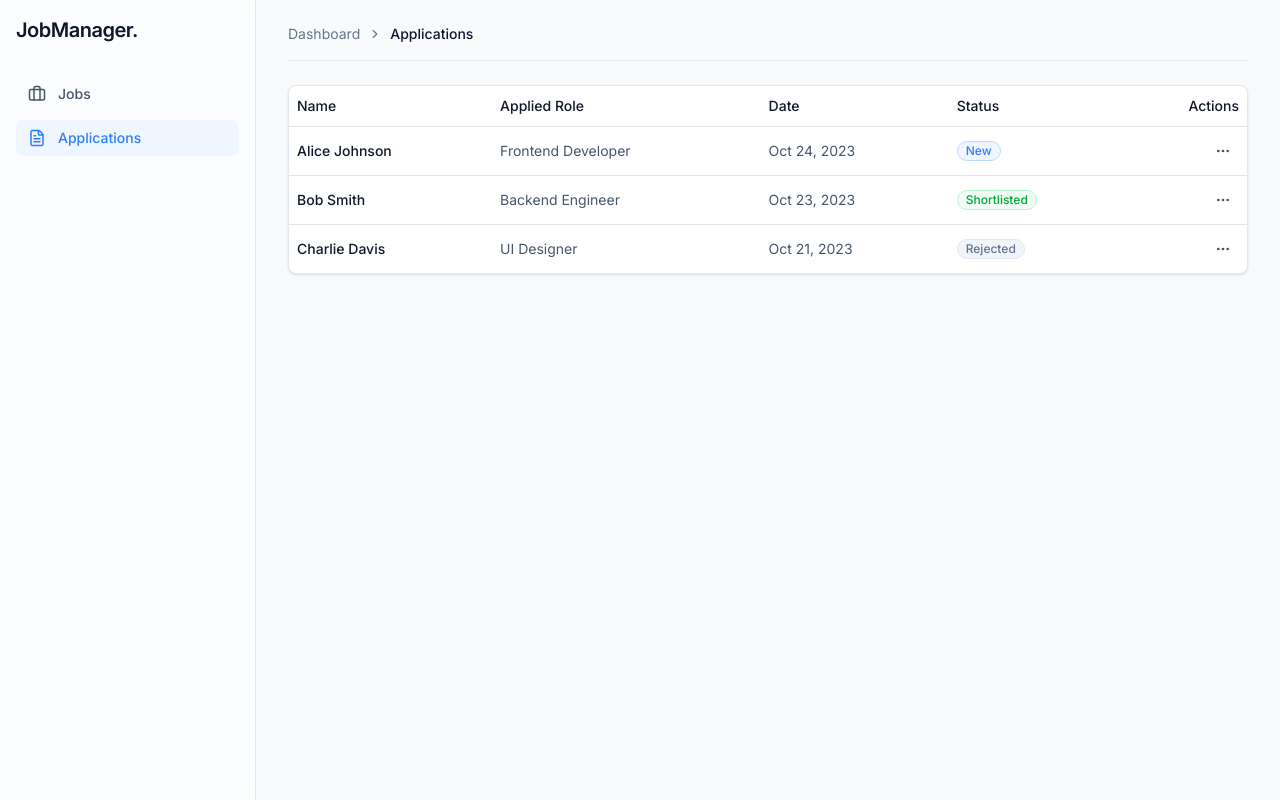
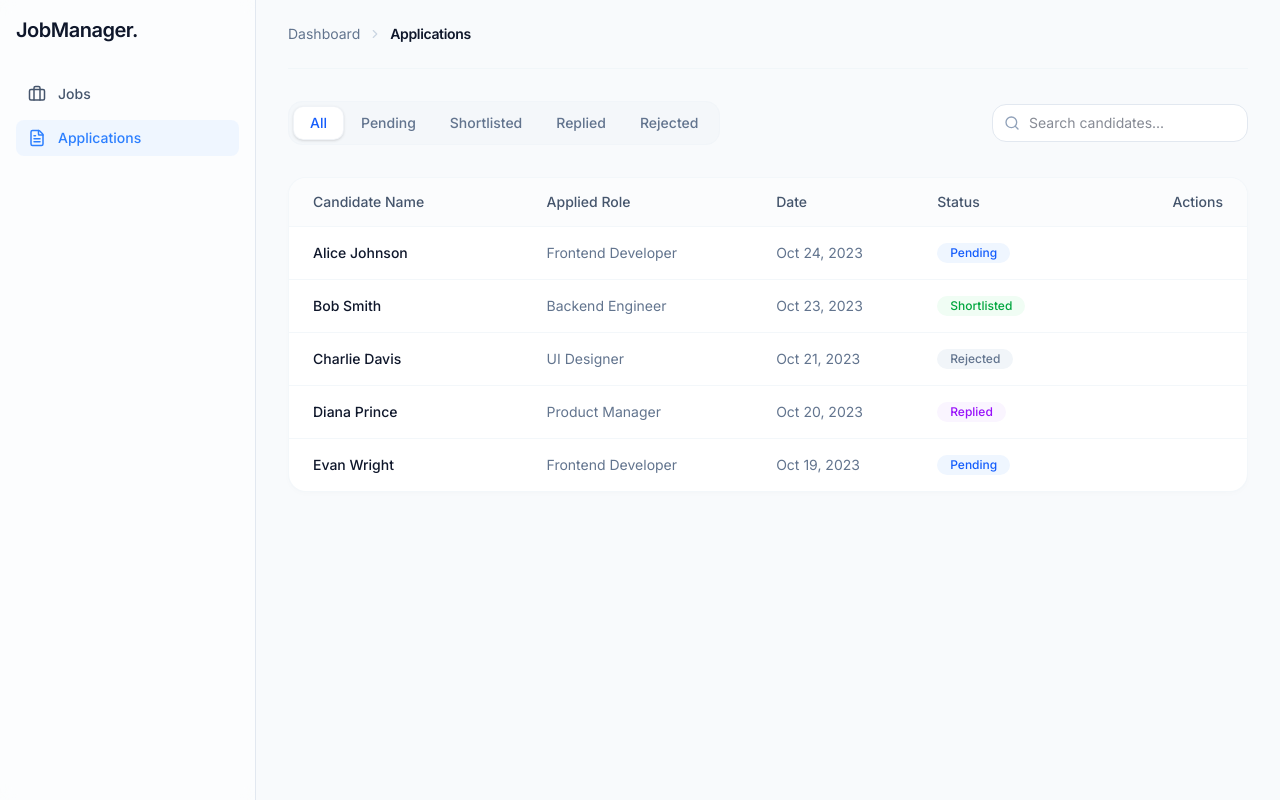
Before and after one commit to WMSols/wmsols-jobs-manager, a Next.js app: page /applications in a window 1280 px wide. Built offline with nearby package versions, Linux system fonts and the light colour scheme.

Commit message:
Added Filters in job applications

```diff
--- a/app/applications/page.tsx
+++ b/app/applications/page.tsx
@@ -1,6 +1,6 @@
 "use client";
 import { useState } from "react";
-import { MoreHorizontal, FileText, CheckCircle, XCircle, Mail, ChevronRight } from "lucide-react";
+import { MoreHorizontal, FileText, CheckCircle, XCircle, Mail, ChevronRight, Search } from "lucide-react";
 import { Button } from "@/components/ui/button";
 import { Badge } from "@/components/ui/badge";
 import {
@@ -24,121 +24,197 @@ import {
   DialogTitle,
 } from "@/components/ui/dialog";
 
+// Updated mock data with new statuses
 const applicants = [
-  { id: 1, name: "Alice Johnson", role: "Frontend Developer", date: "Oct 24, 2023", status: "New", email: "alice@example.com", phone: "+1 234 567 890" },
+  { id: 1, name: "Alice Johnson", role: "Frontend Developer", date: "Oct 24, 2023", status: "Pending", email: "alice@example.com", phone: "+1 234 567 890" },
   { id: 2, name: "Bob Smith", role: "Backend Engineer", date: "Oct 23, 2023", status: "Shortlisted", email: "bob@example.com", phone: "+1 987 654 321" },
   { id: 3, name: "Charlie Davis", role: "UI Designer", date: "Oct 21, 2023", status: "Rejected", email: "charlie@example.com", phone: "+1 555 666 777" },
+  { id: 4, name: "Diana Prince", role: "Product Manager", date: "Oct 20, 2023", status: "Replied", email: "diana@example.com", phone: "+1 444 333 222" },
+  { id: 5, name: "Evan Wright", role: "Frontend Developer", date: "Oct 19, 2023", status: "Pending", email: "evan@example.com", phone: "+1 111 222 333" },
 ];
+
+const tabs = ["All", "Pending", "Shortlisted", "Replied", "Rejected"];
 
 export default function ApplicationsPage() {
   const [selectedApplicant, setSelectedApplicant] = useState<typeof applicants[0] | null>(null);
+  const [activeTab, setActiveTab] = useState("All");
 
   const getStatusBadge = (status: string) => {
     switch (status) {
-      case "New": return <Badge variant="outline" className="text-blue-500 border-blue-200 bg-blue-50">New</Badge>;
-      case "Shortlisted": return <Badge variant="outline" className="text-green-600 border-green-200 bg-green-50">Shortlisted</Badge>;
-      case "Rejected": return <Badge variant="outline" className="text-slate-500 border-slate-200 bg-slate-100">Rejected</Badge>;
-      default: return <Badge variant="outline">{status}</Badge>;
+      case "Pending":
+        return <Badge variant="outline" className="text-blue-600 border-transparent bg-blue-50 hover:bg-blue-50 rounded-full px-3 font-medium">Pending</Badge>;
+      case "Shortlisted":
+        return <Badge variant="outline" className="text-green-600 border-transparent bg-green-50 hover:bg-green-50 rounded-full px-3 font-medium">Shortlisted</Badge>;
+      case "Replied":
+        return <Badge variant="outline" className="text-purple-600 border-transparent bg-purple-50 hover:bg-purple-50 rounded-full px-3 font-medium">Replied</Badge>;
+      case "Rejected":
+        return <Badge variant="outline" className="text-slate-500 border-transparent bg-slate-100 hover:bg-slate-100 rounded-full px-3 font-medium">Rejected</Badge>;
+      default:
+        return <Badge variant="outline" className="rounded-full px-3">{status}</Badge>;
     }
   };
 
+  // Filter logic
+  const filteredApplicants = applicants.filter(
+    (app) => activeTab === "All" || app.status === activeTab
+  );
+
   return (
-    <div className="space-y-6">
+    <div className="space-y-8 animate-in fade-in duration-500">
       {/* Header & Breadcrumb */}
-      <header className="flex items-center text-sm text-slate-500 space-x-2 pb-4 border-b border-slate-200">
-        <span>Dashboard</span>
-        <ChevronRight size={14} />
-        <span className="font-medium text-slate-900">Applications</span>
+      <header className="flex items-center justify-between pb-6 border-b border-slate-100/80">
+        <div className="flex items-center text-sm text-slate-500 space-x-2">
+          <span className="hover:text-slate-800 transition-colors cursor-pointer">Dashboard</span>
+          <ChevronRight size={14} className="text-slate-300" />
+          <span className="font-semibold text-slate-900 tracking-tight">Applications</span>
+        </div>
       </header>
 
+      {/* Filters and Controls */}
+      <div className="flex flex-col sm:flex-row justify-between items-start sm:items-center gap-4">
+        {/* Custom Pill Tabs */}
+        <div className="flex items-center p-1 bg-slate-100/50 border border-slate-100 rounded-xl w-fit">
+          {tabs.map((tab) => (
+            <button
+              key={tab}
+              onClick={() => setActiveTab(tab)}
+              className={`px-4 py-1.5 text-sm font-medium rounded-lg transition-all duration-200 ${
+                activeTab === tab
+                  ? "bg-white text-blue-600 shadow-sm border border-slate-200/50"
+                  : "text-slate-500 hover:text-slate-700 hover:bg-slate-100/50 border border-transparent"
+              }`}
+            >
+              {tab}
+            </button>
+          ))}
+        </div>
+
+        {/* Search Placeholder (Optional visual addition for a modern dashboard) */}
+        <div className="relative w-full sm:w-64">
+          <Search className="absolute left-3 top-1/2 -translate-y-1/2 h-4 w-4 text-slate-400" />
+          <input
+            type="text"
+            placeholder="Search candidates..."
+            className="w-full pl-9 pr-4 py-2 text-sm bg-white border border-slate-200 rounded-xl focus:outline-none focus:ring-2 focus:ring-blue-500/20 focus:border-blue-500 transition-all"
+          />
+        </div>
+      </div>
+
       {/* DataTable */}
-      <div className="rounded-md border border-slate-200 bg-white shadow-sm">
+      <div className="rounded-2xl border border-slate-100/80 bg-white shadow-[0_2px_10px_-3px_rgba(0,0,0,0.03)] overflow-hidden">
         <Table>
-          <TableHeader>
-            <TableRow className="hover:bg-transparent">
-              <TableHead className="text-slate-900 font-medium">Name</TableHead>
-              <TableHead className="text-slate-900 font-medium">Applied Role</TableHead>
-              <TableHead className="text-slate-900 font-medium">Date</TableHead>
-              <TableHead className="text-slate-900 font-medium">Status</TableHead>
-              <TableHead className="text-right text-slate-900 font-medium">Actions</TableHead>
+          <TableHeader className="bg-slate-50/50">
+            <TableRow className="hover:bg-transparent border-slate-100/80">
+              <TableHead className="text-slate-600 font-medium h-12 px-6">Candidate Name</TableHead>
+              <TableHead className="text-slate-600 font-medium h-12">Applied Role</TableHead>
+              <TableHead className="text-slate-600 font-medium h-12">Date</TableHead>
+              <TableHead className="text-slate-600 font-medium h-12">Status</TableHead>
+              <TableHead className="text-right text-slate-600 font-medium h-12 px-6">Actions</TableHead>
             </TableRow>
           </TableHeader>
           <TableBody>
-            {applicants.map((app) => (
-              <TableRow key={app.id}>
-                <TableCell className="font-medium text-slate-900">{app.name}</TableCell>
-                <TableCell className="text-slate-600">{app.role}</TableCell>
-                <TableCell className="text-slate-600">{app.date}</TableCell>
+            {filteredApplicants.length > 0 ? (
+              filteredApplicants.map((app) => (
+                <TableRow key={app.id} className="border-slate-100/80 hover:bg-slate-50/50 transition-colors group">
+                  <TableCell className="font-medium text-slate-900 px-6 py-4">{app.name}</TableCell>
+                  <TableCell className="text-slate-500">{app.role}</TableCell>
+                  <TableCell className="text-slate-500">{app.date}</TableCell>
                   <TableCell>{getStatusBadge(app.status)}</TableCell>
-                <TableCell className="text-right">
+                  <TableCell className="text-right px-6">
                     <DropdownMenu>
                       <DropdownMenuTrigger asChild>
-                      <Button variant="ghost" className="h-8 w-8 p-0 text-slate-600 hover:text-blue-500">
+                        <Button variant="ghost" className="h-8 w-8 p-0 text-slate-400 opacity-0 group-hover:opacity-100 transition-opacity hover:text-blue-600 hover:bg-blue-50 rounded-full">
                           <MoreHorizontal className="h-4 w-4" />
                         </Button>
                       </DropdownMenuTrigger>
-                    <DropdownMenuContent align="end" className="w-48 bg-white text-slate-900">
-                      <DropdownMenuItem onClick={() => setSelectedApplicant(app)} className="cursor-pointer">
-                        <FileText className="mr-2 h-4 w-4 text-slate-500" /> View Resume
+                      <DropdownMenuContent align="end" className="w-48 bg-white text-slate-900 border-slate-100 rounded-xl shadow-lg p-1.5">
+                        <DropdownMenuItem onClick={() => setSelectedApplicant(app)} className="cursor-pointer rounded-lg hover:bg-slate-50">
+                          <FileText className="mr-2 h-4 w-4 text-slate-400" /> View Resume
                         </DropdownMenuItem>
-                      <DropdownMenuItem className="cursor-pointer">
-                        <CheckCircle className="mr-2 h-4 w-4 text-slate-500" /> Shortlist
+                        <DropdownMenuItem className="cursor-pointer rounded-lg hover:bg-slate-50">
+                          <CheckCircle className="mr-2 h-4 w-4 text-green-500" /> Shortlist
                         </DropdownMenuItem>
-                      <DropdownMenuItem className="cursor-pointer text-red-600 focus:text-red-600 focus:bg-red-50">
+                        <DropdownMenuItem className="cursor-pointer rounded-lg hover:bg-slate-50">
+                          <Mail className="mr-2 h-4 w-4 text-purple-500" /> Reply via Email
+                        </DropdownMenuItem>
+                        <DropdownMenuItem className="cursor-pointer text-red-600 focus:text-red-600 focus:bg-red-50 rounded-lg mt-1">
                           <XCircle className="mr-2 h-4 w-4" /> Reject
-                      </DropdownMenuItem>
-                      <DropdownMenuItem className="cursor-pointer">
-                        <Mail className="mr-2 h-4 w-4 text-slate-500" /> Reply via Email
                         </DropdownMenuItem>
                       </DropdownMenuContent>
                     </DropdownMenu>
                   </TableCell>
                 </TableRow>
-            ))}
+              ))
+            ) : (
+              <TableRow>
+                <TableCell colSpan={5} className="h-32 text-center text-slate-500">
+                  No applications found in this category.
+                </TableCell>
+              </TableRow>
+            )}
           </TableBody>
         </Table>
       </div>
 
       {/* Resume Viewer Modal */}
       <Dialog open={!!selectedApplicant} onOpenChange={(open) => !open && setSelectedApplicant(null)}>
-        <DialogContent className="max-w-[80vw] w-full h-[85vh] p-0 gap-0 overflow-hidden bg-white">
+        <DialogContent className="max-w-[80vw] w-full h-[85vh] p-0 gap-0 overflow-hidden bg-white rounded-2xl border-slate-100 shadow-2xl">
           <div className="flex h-full w-full">
             {/* 70% Left: PDF Viewer Placeholder */}
-            <div className="w-[70%] bg-slate-100 border-r border-slate-200 flex items-center justify-center">
-              <div className="text-slate-400 flex flex-col items-center gap-2">
-                <FileText size={48} className="text-slate-300" />
-                <p>PDF Viewer Component Placeholder</p>
+            <div className="w-[70%] bg-slate-50 border-r border-slate-100 flex items-center justify-center relative">
+              <div className="absolute top-4 left-4 flex gap-2">
+                <div className="w-3 h-3 rounded-full bg-red-400"></div>
+                <div className="w-3 h-3 rounded-full bg-amber-400"></div>
+                <div className="w-3 h-3 rounded-full bg-green-400"></div>
+              </div>
+              <div className="text-slate-400 flex flex-col items-center gap-4">
+                <div className="p-4 bg-white rounded-2xl shadow-sm border border-slate-100">
+                  <FileText size={48} className="text-blue-100" />
+                </div>
+                <p className="font-medium text-slate-500">PDF Viewer Placeholder</p>
               </div>
             </div>
 
             {/* 30% Right: Sticky Sidebar */}
-            <div className="w-[30%] p-6 flex flex-col bg-white overflow-y-auto">
-              <DialogHeader className="mb-6 space-y-1">
-                <DialogTitle className="text-2xl font-semibold text-slate-900">{selectedApplicant?.name}</DialogTitle>
+            <div className="w-[30%] p-8 flex flex-col bg-white overflow-y-auto">
+              <DialogHeader className="mb-8 space-y-1.5 text-left">
+                <DialogTitle className="text-2xl font-semibold text-slate-900 tracking-tight">{selectedApplicant?.name}</DialogTitle>
                 <p className="text-sm font-medium text-blue-500">{selectedApplicant?.role}</p>
+                <div className="pt-2">{selectedApplicant && getStatusBadge(selectedApplicant.status)}</div>
               </DialogHeader>
 
-              <div className="space-y-4 text-sm text-slate-600 mb-8">
+              <div className="space-y-6 text-sm text-slate-600 mb-8">
+                <div className="bg-slate-50 p-4 rounded-xl border border-slate-100 space-y-4">
                   <div>
-                  <span className="block text-xs uppercase tracking-wider text-slate-400 font-semibold mb-1">Email</span>
-                  {selectedApplicant?.email}
+                    <span className="block text-[11px] uppercase tracking-wider text-slate-400 font-semibold mb-1">Email Address</span>
+                    <span className="text-slate-900 font-medium">{selectedApplicant?.email}</span>
                   </div>
                   <div>
-                  <span className="block text-xs uppercase tracking-wider text-slate-400 font-semibold mb-1">Phone</span>
-                  {selectedApplicant?.phone}
+                    <span className="block text-[11px] uppercase tracking-wider text-slate-400 font-semibold mb-1">Phone Number</span>
+                    <span className="text-slate-900 font-medium">{selectedApplicant?.phone}</span>
                   </div>
+                </div>
+
                 <div>
-                  <span className="block text-xs uppercase tracking-wider text-slate-400 font-semibold mb-1">Cover Letter</span>
-                  <p className="leading-relaxed">
-                    Lorem ipsum dolor sit amet, consectetur adipiscing elit. Sed do eiusmod tempor incididunt ut labore et dolore magna aliqua. Ut enim ad minim veniam, quis nostrud exercitation ullamco laboris nisi ut aliquip ex ea commodo consequat.
+                  <span className="block text-[11px] uppercase tracking-wider text-slate-400 font-semibold mb-2">Cover Letter</span>
+                  <p className="leading-relaxed text-slate-500 bg-white p-1">
+                    Lorem ipsum dolor sit amet, consectetur adipiscing elit. Sed do eiusmod tempor incididunt ut labore et dolore magna aliqua. Ut enim ad minim veniam, quis nostrud exercitation ullamco laboris.
                   </p>
                 </div>
               </div>
 
-              <div className="mt-auto pt-6 border-t border-slate-100">
-                <Button className="w-full bg-blue-500 hover:bg-blue-600 text-white shadow-sm">
-                  Shortlist Application
+              <div className="mt-auto pt-6 border-t border-slate-100/80 space-y-3">
+                <Button className="w-full h-11 bg-blue-500 hover:bg-blue-600 text-white rounded-xl shadow-[0_4px_14px_0_rgba(59,130,246,0.39)] hover:shadow-[0_6px_20px_rgba(59,130,246,0.23)] hover:-translate-y-0.5 transition-all duration-200">
+                  <CheckCircle className="mr-2 h-4 w-4" /> Shortlist Application
                 </Button>
+                <div className="grid grid-cols-2 gap-3">
+                  <Button variant="outline" className="w-full h-11 rounded-xl border-slate-200 text-slate-600 hover:bg-slate-50">
+                    <Mail className="mr-2 h-4 w-4" /> Reply
+                  </Button>
+                  <Button variant="outline" className="w-full h-11 rounded-xl border-slate-200 text-red-600 hover:bg-red-50 hover:text-red-700 hover:border-red-200">
+                    <XCircle className="mr-2 h-4 w-4" /> Reject
+                  </Button>
+                </div>
               </div>
             </div>
           </div>
```
Lines whose indentation alone changed are shown as unchanged.
